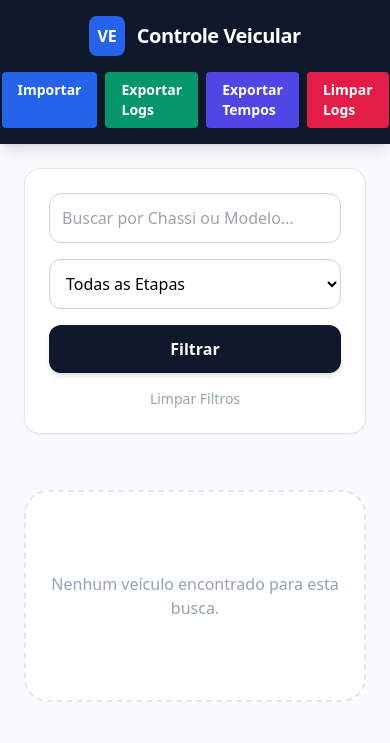
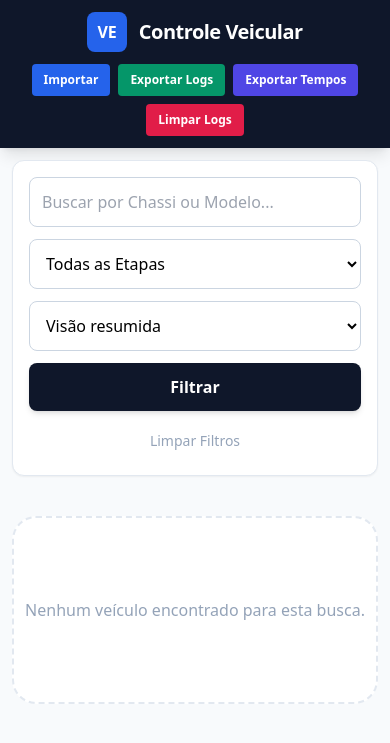
Before and after one commit to paulo1998dantas-crypto/projeto_final-main, a FastAPI app: template templates/index.html in a window 390 px wide. Shown: the top 743 px of the page. Run offline with FastAPI, Linux system fonts and the light colour scheme; the template is opened without the code that fills it, so the values that code supplies are empty; some libraries are stand-ins or nearby versions.

Commit message:
Melhora interface mobile e adiciona data de entrega

```diff
--- a/main.py
+++ b/main.py
@@ -2,6 +2,8 @@ import sys
 import os
 import pandas as pd
 import io
+import threading
+import webbrowser
 from fastapi import FastAPI, Request, Depends, Body, UploadFile, File, Form
 from fastapi.responses import StreamingResponse, RedirectResponse, HTMLResponse
 from fastapi.templating import Jinja2Templates
@@ -11,6 +13,7 @@ from sqlalchemy import or_, func, cast, String, text, inspect
 import uvicorn
 from zoneinfo import ZoneInfo
 import datetime
+import unicodedata
 
 # Configuração de diretórios e templates
 BASE_DIR = os.path.dirname(os.path.abspath(__file__))
@@ -46,6 +49,8 @@ def ensure_columns():
             conn.execute(text("ALTER TABLE veiculos ADD COLUMN IF NOT EXISTS cliente VARCHAR"))
         if "destino" not in veiculo_cols:
             conn.execute(text("ALTER TABLE veiculos ADD COLUMN IF NOT EXISTS destino VARCHAR"))
+        if "data_entrega" not in veiculo_cols:
+            conn.execute(text(f"ALTER TABLE veiculos ADD COLUMN IF NOT EXISTS data_entrega {ts_tz}"))
         if "localizacao" not in veiculo_cols:
             conn.execute(text("ALTER TABLE veiculos ADD COLUMN IF NOT EXISTS localizacao VARCHAR"))
         if "banco_presente" not in veiculo_cols:
@@ -97,7 +102,7 @@ ETAPAS_PRODUCAO = [
 
 ETAPAS_STATUS_ATUAL = ["VIDROS", "A/C", "DESMONT", "REVEST", "BCO", "LIBERA."]
 
-ETAPAS_FILTRO = [e for e in ETAPAS_PRODUCAO if e != "A/C"] + ["GE", "CLIM"]
+ETAPAS_FILTRO = [e for e in ETAPAS_PRODUCAO if e != "A/C"] + ["GE", "CLIM", "LIBERAÇÃO"]
 
 LOCALIZACOES = [
     "Pátio",
@@ -145,6 +150,31 @@ def parse_local_dt(value):
         return dt.replace(tzinfo=LOCAL_TZ)
     return dt.astimezone(LOCAL_TZ)
 
+def parse_data_entrega(value):
+    if value is None or (hasattr(pd, "isna") and pd.isna(value)) or value == "":
+        return None
+    if isinstance(value, pd.Timestamp):
+        value = value.to_pydatetime()
+    if isinstance(value, datetime.date) and not isinstance(value, datetime.datetime):
+        value = datetime.datetime.combine(value, datetime.time.min)
+    if isinstance(value, datetime.datetime):
+        dt = value
+    else:
+        parsed = pd.to_datetime(value, dayfirst=True, errors="coerce")
+        if pd.isna(parsed):
+            return None
+        dt = parsed.to_pydatetime()
+    if dt.tzinfo is None:
+        return dt.replace(tzinfo=LOCAL_TZ)
+    return dt.astimezone(LOCAL_TZ)
+
+def format_data_entrega(value):
+    if not value:
+        return ""
+    if value.tzinfo is not None:
+        value = value.astimezone(LOCAL_TZ)
+    return value.strftime("%d/%m/%Y")
+
 def to_excel_dt(value):
     if not value:
         return None
@@ -170,6 +200,16 @@ def safe_str(value):
     if value is None or (hasattr(pd, "isna") and pd.isna(value)):
         return ""
     return str(value).strip()
+
+def normalize_filter(value: str) -> str:
+    text = safe_str(value).upper()
+    return "".join(
+        ch for ch in unicodedata.normalize("NFKD", text)
+        if not unicodedata.combining(ch)
+    )
+
+def is_liberacao_filter(value: str) -> bool:
+    return normalize_filter(value) == "LIBERACAO"
 
 def normalize_etapa(value: str) -> str:
     if not value:
@@ -209,10 +249,15 @@ ETAPA_REGRAS = {
 }
 
 @app.get("/")
-async def home(request: Request, db: Session = Depends(database.get_db), modelo: str = None, etapa: str = None):
+async def home(request: Request, db: Session = Depends(database.get_db), modelo: str = None, etapa: str = None, visao: str = "resumida"):
     if not require_login(request):
         return RedirectResponse(url="/login", status_code=303)
     query = db.query(models.Veiculo)
+    modo_liberacao = is_liberacao_filter(etapa)
+    visao_atual = "completa" if safe_str(visao).lower() == "completa" else "resumida"
+    if modo_liberacao:
+        visao_atual = "resumida"
+    modo_resumido = modo_liberacao or visao_atual == "resumida"
 
     # Filtragem por texto (Modelo, Chassi, Ar Condicionado, CJ. BCO, Localização)
     # Adicionado func.coalesce para evitar que valores NULL quebrem a busca LIKE
@@ -224,6 +269,7 @@ async def home(request: Request, db: Session = Depends(database.get_db), modelo:
                 func.upper(func.coalesce(cast(models.Veiculo.chassi, String), "")).like(termo),
                 func.upper(func.coalesce(cast(models.Veiculo.ar_condicionado, String), "")).like(termo),
                 func.upper(func.coalesce(cast(models.Veiculo.cj_bco, String), "")).like(termo),
+                func.upper(func.coalesce(cast(models.Veiculo.data_entrega, String), "")).like(termo),
                 func.upper(func.coalesce(cast(models.Veiculo.localizacao, String), "")).like(termo)
             )
         )
@@ -246,6 +292,7 @@ async def home(request: Request, db: Session = Depends(database.get_db), modelo:
         apont_por_chassi[ch_key].append(a)
 
     for v in veiculos_db:
+        v.data_entrega_fmt = format_data_entrega(v.data_entrega)
         chassi_key = str(v.chassi).strip()
         aponts = apont_por_chassi.get(chassi_key, [])
 
@@ -270,7 +317,7 @@ async def home(request: Request, db: Session = Depends(database.get_db), modelo:
                 break
 
         # FILTRAGEM POR ETAPA (Lógica de Negócio)
-        if etapa and etapa.strip():
+        if etapa and etapa.strip() and not modo_liberacao:
             filtro = etapa.strip().upper()
             if filtro in ["GE", "CLIM"]:
                 status_map_s = {normalize_etapa(k): v.strip().upper() for k, v in status_map.items()}
@@ -298,7 +345,10 @@ async def home(request: Request, db: Session = Depends(database.get_db), modelo:
             "veiculos": veiculos_exibicao,
             "etapas": ETAPAS_FILTRO,
             "termo_busca": modelo or "",
-            "etapa_selecionada": etapa or ""
+            "etapa_selecionada": etapa or "",
+            "modo_liberacao": modo_liberacao,
+            "modo_resumido": modo_resumido,
+            "visao_atual": visao_atual
         }
     )
 
@@ -325,6 +375,9 @@ async def detalhes(request: Request, chassi: str, db: Session = Depends(database
         normalize_etapa(f.etapa): f
         for f in feitos
     }
+
+    if veiculo:
+        veiculo.data_entrega_fmt = format_data_entrega(veiculo.data_entrega)
 
     return templates.TemplateResponse(
         request,
@@ -382,6 +435,7 @@ async def upload_base(request: Request, file: UploadFile = File(...), db: Sessio
             cj_bco = get_col(row, "CJ. BCO", "CJ BCO", "CJ_BCO", "CJ-BCO")
             cliente = get_col(row, "CLIENTE")
             destino = get_col(row, "DESTINO")
+            data_entrega = parse_data_entrega(get_col(row, "DATA DE ENTREGA", "DATA_ENTREGA", "DT ENTREGA", "ENTREGA"))
             localizacao = get_col(row, "LOCALIZACAO", "LOCALIZAÇÃO")
             banco_presente = get_col(row, "BANCO", "BANCO_PRESENTE", "POSSUI BANCO", "TEM BANCO")
             banco_comentario = get_col(row, "COMENTARIO BANCO", "COMENTARIO_BANCO", "BANCO OBS", "OBS BANCO")
@@ -394,6 +448,7 @@ async def upload_base(request: Request, file: UploadFile = File(...), db: Sessio
                 cj_bco=cj_bco,
                 cliente=cliente,
                 destino=destino,
+                data_entrega=data_entrega,
                 localizacao=localizacao,
                 banco_presente=banco_presente,
                 banco_comentario=banco_comentario
@@ -683,5 +738,9 @@ async def login_post(request: Request, nome: str = Form(...)):
     return resp
 
 if __name__ == "__main__":
-    port = int(os.environ.get("PORT", 8001))
-    uvicorn.run(app, host="0.0.0.0", port=port)
+    port = int(os.environ.get("PORT", 8010))
+    host = os.environ.get("HOST", "127.0.0.1")
+    url = f"http://127.0.0.1:{port}"
+    if os.environ.get("OPEN_BROWSER", "1") != "0":
+        threading.Timer(1.2, lambda: webbrowser.open(url)).start()
+    uvicorn.run(app, host=host, port=port)
--- a/models.py
+++ b/models.py
@@ -14,6 +14,7 @@ class Veiculo(Base):
     cj_bco = Column(String)
     cliente = Column(String)
     destino = Column(String)
+    data_entrega = Column(DateTime(timezone=True))
     localizacao = Column(String)
     banco_presente = Column(String)
     banco_comentario = Column(String)
--- a/static/modelo_upload.csv
+++ b/static/modelo_upload.csv
@@ -1,2 +1,2 @@
-CHASSI,MMMV,AR CONDICIONADO,CJ. BCO,CLIENTE,DESTINO,LOCALIZACAO,VIDROS,A/C,PREP,SERRA,EXPE.,DESMONT,ELETRICA,REVEST,BCO,ACESSÓ.,PLOTA.,LIBERA
+CHASSI,MMMV,AR CONDICIONADO,CJ. BCO,CLIENTE,DESTINO,DATA DE ENTREGA,LOCALIZACAO,VIDROS,A/C,PREP,SERRA,EXPE.,DESMONT,ELETRICA,REVEST,BCO,ACESSÓ.,PLOTA.,LIBERA
 ,
--- a/templates/detalhes.html
+++ b/templates/detalhes.html
@@ -17,6 +17,7 @@
             <div>
                 <h1 class="text-xl font-black text-slate-800 uppercase">{{ veiculo.modelo }}</h1>
                 <p class="text-xs text-slate-400">CHASSI: {{ veiculo.chassi }}</p>
+                <p class="text-xs text-slate-500 font-semibold">DATA DE ENTREGA: {{ veiculo.data_entrega_fmt or "-" }}</p>
             </div>
             <div>
                 <label class="text-[10px] text-slate-400 font-bold uppercase">Localização do chassi</label>
--- a/templates/importar.html
+++ b/templates/importar.html
@@ -21,7 +21,7 @@
             </a>
             <div class="space-y-4">
                 <h2 class="text-sm font-bold text-slate-700 uppercase">Importação Base</h2>
-                <p class="text-xs text-slate-500">Status aceitos: N/A = N/A, NOK = N, OK = S, P = ?</p>
+                <p class="text-xs text-slate-500">Inclua a coluna DATA DE ENTREGA. Status aceitos: N/A = N/A, NOK = N, OK = S, P = ?</p>
                 <form id="upForm" class="space-y-4" enctype="multipart/form-data">
                     <input type="file" id="file" accept=".xlsx,.csv" class="w-full text-sm" required>
                     <button type="submit" class="w-full py-3 bg-blue-600 text-white rounded-2xl font-bold">PROCESSAR BASE</button>
--- a/templates/index.html
+++ b/templates/index.html
@@ -7,52 +7,86 @@
     <title>Acompanhamento de Produção</title>
 </head>
 <body class="bg-slate-50 min-h-screen">
-    <header class="bg-slate-900 p-4 text-white shadow-lg">
-        <div class="max-w-7xl mx-auto flex flex-col md:flex-row justify-between items-center gap-4">
+    <header class="bg-slate-900 p-3 md:p-4 text-white shadow-lg">
+        <div class="max-w-7xl mx-auto flex flex-col md:flex-row justify-between items-center gap-3 md:gap-4">
             <div class="flex items-center gap-3">
-                <div class="bg-blue-600 p-2 rounded-lg font-bold">VE</div>
+                <div class="bg-blue-600 px-2.5 py-2 rounded-lg font-bold">VE</div>
                 <h1 class="text-xl font-bold tracking-tight">Controle Veicular</h1>
             </div>
-            <div class="flex gap-2">
-                <a href="/importar" class="bg-blue-600 px-4 py-2 rounded text-sm font-bold hover:bg-blue-700 transition">Importar</a>
-                <a href="/exportar_historico" class="bg-emerald-600 px-4 py-2 rounded text-sm font-bold hover:bg-emerald-700 transition">Exportar Logs</a>
-                <a href="/exportar_tempos" class="bg-indigo-600 px-4 py-2 rounded text-sm font-bold hover:bg-indigo-700 transition">Exportar Tempos</a>
+            <div class="flex flex-wrap justify-center gap-2">
+                <a href="/importar" class="bg-blue-600 px-3 md:px-4 py-2 rounded text-xs md:text-sm font-bold hover:bg-blue-700 transition">Importar</a>
+                <a href="/exportar_historico" class="bg-emerald-600 px-3 md:px-4 py-2 rounded text-xs md:text-sm font-bold hover:bg-emerald-700 transition">Exportar Logs</a>
+                <a href="/exportar_tempos" class="bg-indigo-600 px-3 md:px-4 py-2 rounded text-xs md:text-sm font-bold hover:bg-indigo-700 transition">Exportar Tempos</a>
                 <a href="/limpar_historico" onclick="return confirm('Apagar todos os logs permanentemente?')"
-                   class="bg-rose-600 px-4 py-2 rounded text-sm font-bold hover:bg-rose-700 transition">Limpar Logs</a>
+                   class="bg-rose-600 px-3 md:px-4 py-2 rounded text-xs md:text-sm font-bold hover:bg-rose-700 transition">Limpar Logs</a>
             </div>
         </div>
     </header>
 
-    <main class="max-w-7xl mx-auto p-6">
-        <section class="bg-white p-6 rounded-2xl shadow-sm border border-slate-200 mb-8">
-            <form method="get" action="/" class="flex flex-col md:flex-row gap-4">
+    <main class="max-w-7xl mx-auto p-3 md:p-6">
+        <section class="bg-white p-4 md:p-6 rounded-xl md:rounded-2xl shadow-sm border border-slate-200 mb-4 md:mb-8">
+            <form method="get" action="/" class="grid grid-cols-1 md:grid-cols-[1fr_auto_auto_auto_auto] gap-3 md:gap-4">
                 <div class="flex-1 relative">
                     <input type="text" name="modelo" value="{{ termo_busca }}"
                            placeholder="Buscar por Chassi ou Modelo..."
-                           class="w-full border border-slate-300 p-3 rounded-xl focus:ring-2 focus:ring-blue-500 outline-none transition">
+                           class="w-full border border-slate-300 p-3 rounded-lg md:rounded-xl focus:ring-2 focus:ring-blue-500 outline-none transition">
                 </div>
 
-                <select name="etapa" class="border border-slate-300 p-3 rounded-xl bg-white outline-none focus:ring-2 focus:ring-blue-500">
+                <select name="etapa" class="border border-slate-300 p-3 rounded-lg md:rounded-xl bg-white outline-none focus:ring-2 focus:ring-blue-500">
                     <option value="">Todas as Etapas</option>
                     {% for e in etapas %}
                     <option value="{{ e }}" {% if request.query_params.get('etapa') == e %}selected{% endif %}>{{ e }}</option>
                     {% endfor %}
                 </select>
 
-                <button type="submit" class="bg-slate-900 text-white px-8 py-3 rounded-xl font-bold hover:bg-slate-800 transition shadow-md">
+                <select name="visao" class="border border-slate-300 p-3 rounded-lg md:rounded-xl bg-white outline-none focus:ring-2 focus:ring-blue-500">
+                    <option value="resumida" {% if visao_atual == 'resumida' %}selected{% endif %}>Visão resumida</option>
+                    <option value="completa" {% if visao_atual == 'completa' %}selected{% endif %}>Visão completa</option>
+                </select>
+
+                <button type="submit" class="bg-slate-900 text-white px-6 md:px-8 py-3 rounded-lg md:rounded-xl font-bold hover:bg-slate-800 transition shadow-md">
                     Filtrar
                 </button>
 
-                <a href="/" class="flex items-center justify-center px-4 text-slate-400 hover:text-slate-600 transition text-sm">
+                <a href="/" class="flex items-center justify-center px-4 py-2 text-slate-400 hover:text-slate-600 transition text-sm">
                     Limpar Filtros
                 </a>
             </form>
         </section>
 
-        <div class="grid grid-cols-1 md:grid-cols-2 lg:grid-cols-4 gap-6">
+        <div class="grid grid-cols-1 md:grid-cols-2 {% if modo_resumido %}lg:grid-cols-5{% else %}lg:grid-cols-4{% endif %} gap-3 md:gap-6">
             {% for v in veiculos %}
-            <div class="bg-white rounded-2xl shadow-sm border border-slate-200 overflow-hidden hover:shadow-md transition group veiculo-card">
-                <div class="p-5">
+            {% if modo_resumido %}
+            <a href="/veiculo/{{ v.chassi }}" class="block bg-white rounded-xl shadow-sm border border-slate-200 p-3 md:p-4 hover:border-blue-400 hover:shadow-md transition">
+                <div class="flex items-start justify-between gap-3">
+                    <div class="min-w-0">
+                        <p class="text-[10px] text-slate-400 font-bold uppercase tracking-wider">MMV</p>
+                        <h2 class="font-black text-slate-800 text-sm uppercase truncate">{{ v.modelo or "-" }}</h2>
+                    </div>
+                    <span class="shrink-0 text-[10px] bg-blue-50 text-blue-700 px-2 py-1 rounded font-bold">{{ "Liberação" if modo_liberacao else v.etapa_atual }}</span>
+                </div>
+                <div class="mt-3 grid grid-cols-2 gap-3 text-xs">
+                    <div class="min-w-0">
+                        <p class="text-[10px] text-slate-400 font-bold uppercase">Chassi</p>
+                        <p class="font-mono font-semibold text-slate-700 truncate">{{ v.chassi }}</p>
+                    </div>
+                    <div>
+                        <p class="text-[10px] text-slate-400 font-bold uppercase">Data de entrega</p>
+                        <p class="font-bold text-slate-900">{{ v.data_entrega_fmt or "-" }}</p>
+                    </div>
+                </div>
+                {% if not modo_liberacao %}
+                <div class="mt-3 flex items-center gap-3">
+                    <div class="h-1.5 flex-1 overflow-hidden rounded bg-slate-100">
+                        <div style="width:{{ v.progresso }}%" class="h-full bg-blue-500"></div>
+                    </div>
+                    <span class="text-[10px] font-bold text-blue-600">{{ v.progresso }}%</span>
+                </div>
+                {% endif %}
+            </a>
+            {% else %}
+            <div class="bg-white rounded-xl md:rounded-2xl shadow-sm border border-slate-200 overflow-hidden hover:shadow-md transition group veiculo-card">
+                <div class="p-4 md:p-5">
                     <div class="flex justify-between items-start mb-3 gap-2">
                         <div class="flex items-center gap-3">
                             <div class="w-10 h-10 rounded-full bg-blue-600 text-white flex items-center justify-center font-black text-base shadow">
@@ -111,6 +145,7 @@
                     VER DETALHES
                 </a>
             </div>
+            {% endif %}
             {% endfor %}
         </div>
 
```
Also changed, not shown: 1 other file.
